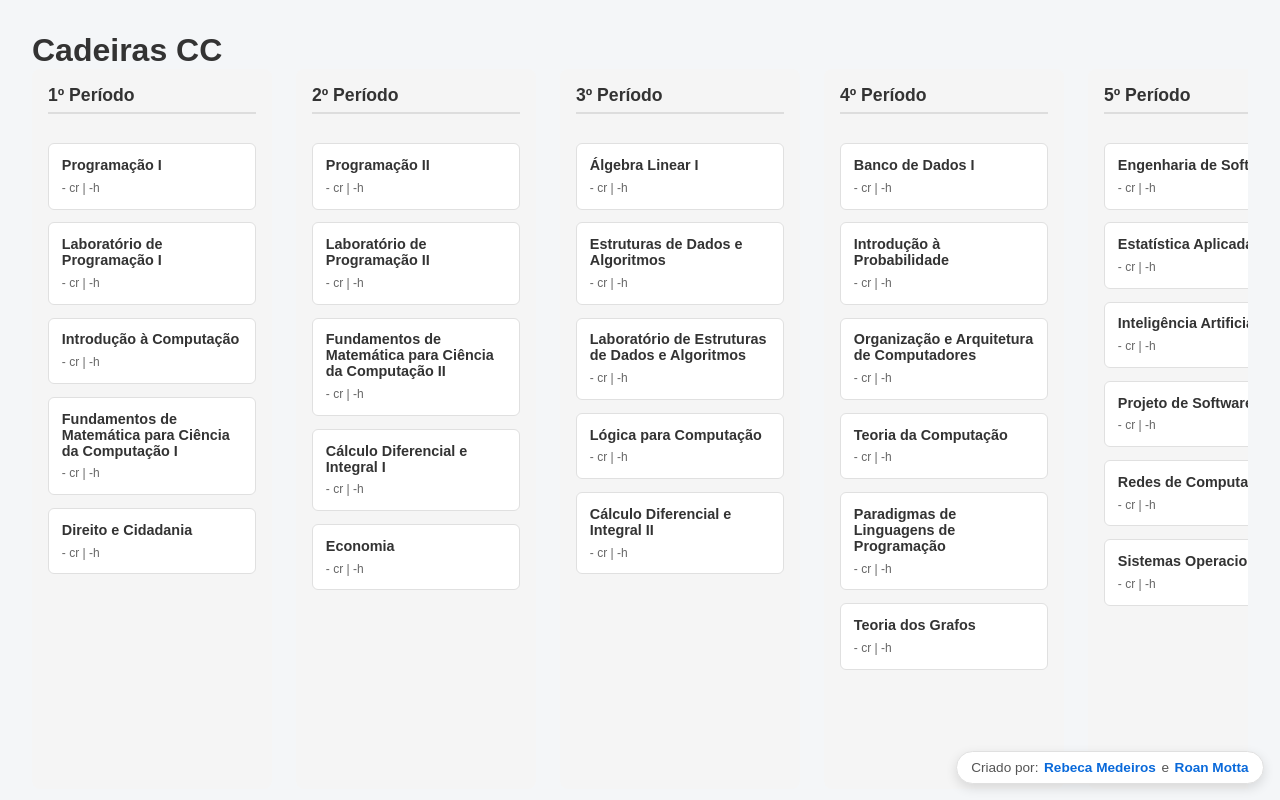
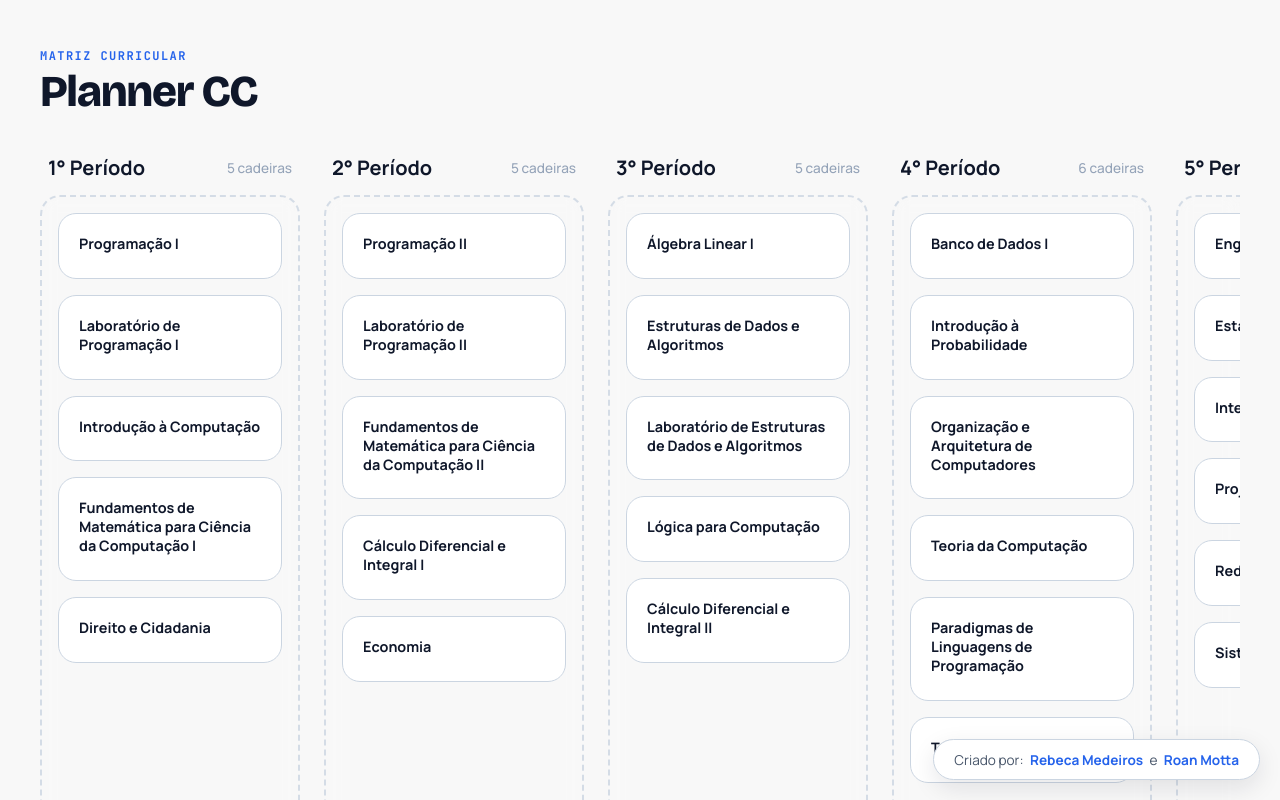
Before and after one commit to rebecamdrs/ufcg-cc-planner, a React (Vite) app: page / in a window 1280 px wide. Shown: the top 800 px of the page. Built offline with nearby package versions, Linux system fonts and the light colour scheme; no server answers.

Commit message:
feat: criando ui inicial

```diff
--- a/index.html
+++ b/index.html
@@ -5,6 +5,9 @@
     <link rel="icon" type="image/svg+xml" href="/favicon.png" />
     <meta name="viewport" content="width=device-width, initial-scale=1.0" />
     <title>ufcg-cc-planner</title>
+    <link rel="preconnect" href="https://fonts.googleapis.com">
+    <link rel="preconnect" href="https://fonts.gstatic.com" crossorigin>
+    <link href="https://fonts.googleapis.com/css2?family=Bricolage+Grotesque:opsz,wght@12..96,200..800&family=JetBrains+Mono:ital,wght@0,100..800;1,100..800&family=Manrope:wght@200..800&display=swap" rel="stylesheet">
   </head>
   <body>
     <div id="root"></div>
--- a/src/App.css
+++ b/src/App.css
@@ -1,6 +1,64 @@
+:root {
+  --font-title: 'Bricolage Grotesque', sans-serif;
+  --font-mono: 'JetBrains Mono', monospace;
+  --font-body: 'Manrope', sans-serif;
+
+  --bg-page: #f8f8f8;
+  --bg-card: #ffffff;
+  --border-card: #cbd5e1;
+  --border-dashed: rgba(203, 213, 225, 0.8);
+
+  --accent-cc: #2563eb;
+  --accent-cc-hover: #00227e;
+  --accent-cc-bg: rgba(37, 99, 235, 0.08);
+
+  --text-title: #0f172a;
+  --text-body: #475569;
+  --text-muted: #94a3b8;
+  --success-green: #10b981;
+  --bg-success-light: #ecfdf5;
+}
+
+body {
+  margin: 0;
+  min-height: 100vh;
+  background-color: var(--bg-page);
+  color: var(--text-title);
+  font-family: var(--font-body);
+}
+
 .container-principal {
-  padding: 2rem;
-  font-family: sans-serif;
+  padding: 3rem 2.5rem;
+  max-width: 1700px;
+  margin: 0 auto;
+}
+
+.header-app {
+  margin-bottom: 2.5rem;
+  display: flex;
+  align-items: center;
+  justify-content: space-between;
+}
+
+.titulo-principal {
+  font-family: var(--font-title);
+  font-size: 2.75rem;
+  font-weight: 800;
+  color: var(--text-title);
+  margin: 0;
+  letter-spacing: -0.03em;
+  line-height: 1;
+}
+
+.tag-header {
+  font-family: var(--font-mono);
+  font-size: 0.75rem;
+  font-weight: 700;
+  color: var(--accent-cc);
+  letter-spacing: 0.12em;
+  text-transform: uppercase;
+  display: block;
+  margin-bottom: 0.4rem;
 }
 
 .container-periodos {
@@ -9,54 +67,167 @@
   gap: 1.5rem;
   overflow-x: auto;
   align-items: flex-start;
-  padding-bottom: 1rem;
+  padding-bottom: 5rem;
 }
 
+.coluna-periodo-wrapper {
+  min-width: 260px;
+  max-width: 300px;
+  display: flex;
+  flex-direction: column;
+  gap: 0.85rem;
+}
+
+.header-periodo-top {
+  display: flex;
+  align-items: center;
+  justify-content: space-between;
+  padding: 0 0.5rem;
+}
+
+.titulo-periodo {
+  font-family: var(--font-body);
+  font-size: 1.25rem;
+  font-weight: 700;
+  color: var(--text-title);
+  margin: 0;
+}
+
+.contagem-disciplinas {
+  font-family: var(--font-body);
+  font-size: 0.85rem;
+  color: var(--text-muted);
+  font-weight: 500;
+}
+
+.subtitulo-creditos {
+  font-family: var(--font-body);
+  font-size: 0.85rem;
+  color: var(--text-muted);
+  font-weight: 500;
+}
 .coluna-periodo {
-  min-width: 240px;
-  min-height: 90vh;
-  background-color: #f5f5f5;
-  border-radius: 8px;
+  min-height: 150vh;
+  background-color: var(--bg-column);
+  backdrop-filter: blur(8px);
+  border: 2px dashed var(--border-dashed);
+  border-radius: 20px;
   padding: 1rem;
   display: flex;
   flex-direction: column;
   gap: 1rem;
 }
-
 .card-cadeira {
-  padding: 0.8rem;
-  border: 1px solid #e0e0e0;
-  border-radius: 6px;
-  background-color: #ffffff;
+  background-color: var(--bg-card);
+  border: 1px solid var(--border-card);
+  border-radius: 18px;
+  padding: 1.25rem;
   cursor: grab;
   user-select: none;
+  transition: all 0.2s cubic-bezier(0.16, 1, 0.3, 1);
+  box-shadow: 0 4px 12px rgba(33, 39, 53, 0);
+  display: flex;
+  flex-direction: column;
+  gap: 0.75rem;
+}
+
+.card-cadeira:hover {
+  transform: translateY(-3px);
+  box-shadow: 0 8px 18px rgba(37, 99, 235, 0.12);
+  border-color: var(--accent-cc);
+}
+
+.card-icon-box {
+  width: 36px;
+  height: 36px;
+  background-color: var(--accent-cc-bg);
+  color: var(--accent-cc);
+  border-radius: 12px;
+  display: flex;
+  align-items: center;
+  justify-content: center;
+  font-size: 1rem;
+}
+
+.card-tag-numero {
+  font-family: var(--font-mono);
+  font-size: 0.7rem;
+  font-weight: 700;
+  color: var(--accent-cc);
+  letter-spacing: 0.1em;
+  text-transform: uppercase;
+}
+
+.titulo-cadeira {
+  font-family: var(--font-title);
+  font-size: 1.05rem;
+  font-weight: 700;
+  color: var(--text-title);
+  line-height: 1.3;
+  margin: 0;
+}
+
+.card-footer-tags {
+  display: flex;
+  gap: 0.4rem;
+  margin-top: 0.2rem;
+}
+
+.tag-badge {
+  font-family: var(--font-mono);
+  font-size: 0.7rem;
+  font-weight: 600;
+  padding: 0.25rem 0.6rem;
+  border-radius: 8px;
+  background-color: #f1f5f9;
+  color: var(--text-body);
+  border: 1px solid #e2e8f0;
+}
+
+.card-cadeira.concluida {
+  background-color: var(--bg-success-light);
+  border-color: #a7f3d0;
+}
+
+.card-cadeira.concluida .titulo-cadeira {
+  color: var(--success-green);
+  text-decoration: line-through;
+}
+
+.card-cadeira.concluida .card-tag-numero {
+  color: var(--success-green);
+}
+
+.card-cadeira.concluida .card-icon-box {
+  background-color: rgba(16, 185, 129, 0.15);
+  color: var(--success-green);
 }
 
 .rodape-autores {
   position: fixed;
-  bottom: 1rem;
-  right: 1rem;
-  background-color: #ffffff;
-  padding: 0.5rem 0.9rem;
-  border-radius: 20px;
-  box-shadow: 0 4px 12px rgba(0, 0, 0, 0.12);
-  border: 1px solid #e0e0e0;
+  bottom: 1.25rem;
+  right: 1.25rem;
+  background-color: var(--bg-card);
+  padding: 0.65rem 1.25rem;
+  border-radius: 30px;
+  box-shadow: 0 8px 24px rgba(15, 23, 42, 0.1);
+  border: 1px solid var(--border-card);
   font-size: 0.85rem;
-  color: #555;
+  font-family: var(--font-body);
+  color: var(--text-body);
   z-index: 1000;
   display: flex;
   align-items: center;
-  gap: 0.35rem;
+  gap: 0.4rem;
+  backdrop-filter: blur(8px);
 }
 
 .rodape-autores a {
-  color: #0969da;
+  color: var(--accent-cc);
   text-decoration: none;
-  font-weight: 600;
-  transition: color 0.2s ease;
+  font-weight: 700;
 }
 
 .rodape-autores a:hover {
   text-decoration: underline;
-  color: #033d8b;
 }
--- a/src/App.jsx
+++ b/src/App.jsx
@@ -4,7 +4,7 @@ import { ColunaPeriodo } from "./components/ColunaPeriodo";
 import "./App.css";
 
 function App() {
-    //cadeiras iniciais
+  //cadeiras iniciais
   const [cadeiras, setCadeiras] = useState([]);
   // grade inicial
   const [grade, setGrade] = useState(MAPA_PERIODOS);
@@ -45,7 +45,12 @@ function App() {
 
   return (
     <div className="container-principal">
-      <h1>Cadeiras CC</h1>
+      <header className="header-app">
+        <div>
+          <span className="tag-header">Matriz Curricular</span>
+          <h1 className="titulo-principal">Planner CC</h1>
+        </div>
+      </header>
 
       <div className="container-periodos">
         {Object.entries(grade).map(([periodo, nomesCadeiras]) => (
--- a/src/components/CardCadeira.jsx
+++ b/src/components/CardCadeira.jsx
@@ -4,15 +4,12 @@ export function CardCadeira({ cadeira }) {
   return (
     <div
       className="card-cadeira"
-      draggable="true" //torna o elemento arrastável
+      draggable={true}
       onDragStart={(e) => { //quando user começa a arrastar, guarda a cadeira
         e.dataTransfer.setData("text/plain", cadeira.nome); // salva nome da cadeira
       }}
     >
       <strong style={styles.titulo}>{cadeira.nome}</strong>
-      <span style={styles.detalhes}>
-        {cadeira.creditos} cr | {cadeira.carga_horaria}h
-      </span>
     </div>
   );
 }
@@ -22,9 +19,5 @@ const styles = {
     fontSize: '0.9rem',
     display: 'block',
     marginBottom: '0.3rem'
-  },
-  detalhes: {
-    fontSize: '0.75rem',
-    color: '#666'
   }
 };
--- a/src/components/ColunaPeriodo.jsx
+++ b/src/components/ColunaPeriodo.jsx
@@ -1,8 +1,24 @@
 import { CardCadeira } from "./CardCadeira";
 
 export function ColunaPeriodo({ numeroPeriodo, nomesCadeiras = [], buscarCadeira, onMoverCadeira }) {
+
+  // Busca todas as cadeiras da coluna para calcular os créditos
+  const cadeirasColuna = nomesCadeiras
+    .map((nome) => buscarCadeira(nome))
+    .filter(Boolean);
+
+  const totalCadeiras = nomesCadeiras.length;
+
   return (
-    <div className="coluna-periodo"
+    <div className="coluna-periodo-wrapper">
+
+      <div className="header-periodo-top">
+        <h2 className="titulo-periodo">{numeroPeriodo}° Período</h2>
+        <span className="contagem-disciplinas">{totalCadeiras} cadeiras</span>
+      </div>
+
+      <div
+        className="coluna-periodo"
         onDragOver={(e) => e.preventDefault()} //quando arrastado sobre, permite o drop (previne padrao)
         onDrop={(e) => {
           e.preventDefault(); //quando dropado, mesma coisa
@@ -12,30 +28,11 @@ export function ColunaPeriodo({ numeroPeriodo, nomesCadeiras = [], buscarCadeira
           }
         }}
       >
-      <h3 style={styles.titulo}>{numeroPeriodo}º Período</h3>
+        {cadeirasColuna.map((cadeira) => (
+          <CardCadeira key={cadeira.nome || cadeira.id} cadeira={cadeira} />
+        ))}
+      </div>
 
-      <div style={styles.lista} onDragOver={(e) => e.preventDefault()} // permite o drop na lista
-        >
-        {nomesCadeiras.map((nome) => {
-          const cadeira = buscarCadeira(nome); //localiza cadeira
-          return <CardCadeira key={nome} cadeira={cadeira} />; //retorna objeto de card cadeira
-        })}
-      </div>
     </div>
   );
 }
-
-const styles = {
-    titulo: {
-        fontSize: '1.1rem',
-        marginBottom: '0.8rem',
-        borderBottom: '2px solid #ddd',
-        paddingBottom: '0.4rem'
-    },
-    lista: {
-        display: 'flex',
-        flexDirection: 'column',
-        gap: '0.8rem',
-        flexGrow: 1
-    }
-};
--- a/src/index.css
+++ b/src/index.css
@@ -3,9 +3,3 @@
   margin: 0;
   padding: 0;
 }
-
-body {
-  font-family: system-ui, -apple-system, BlinkMacSystemFont, 'Segoe UI', Roboto, Oxygen, Ubuntu, Cantarell, sans-serif;
-  background-color: #f4f6f8;
-  color: #333;
-}
```
Lines whose indentation alone changed are shown as unchanged.
